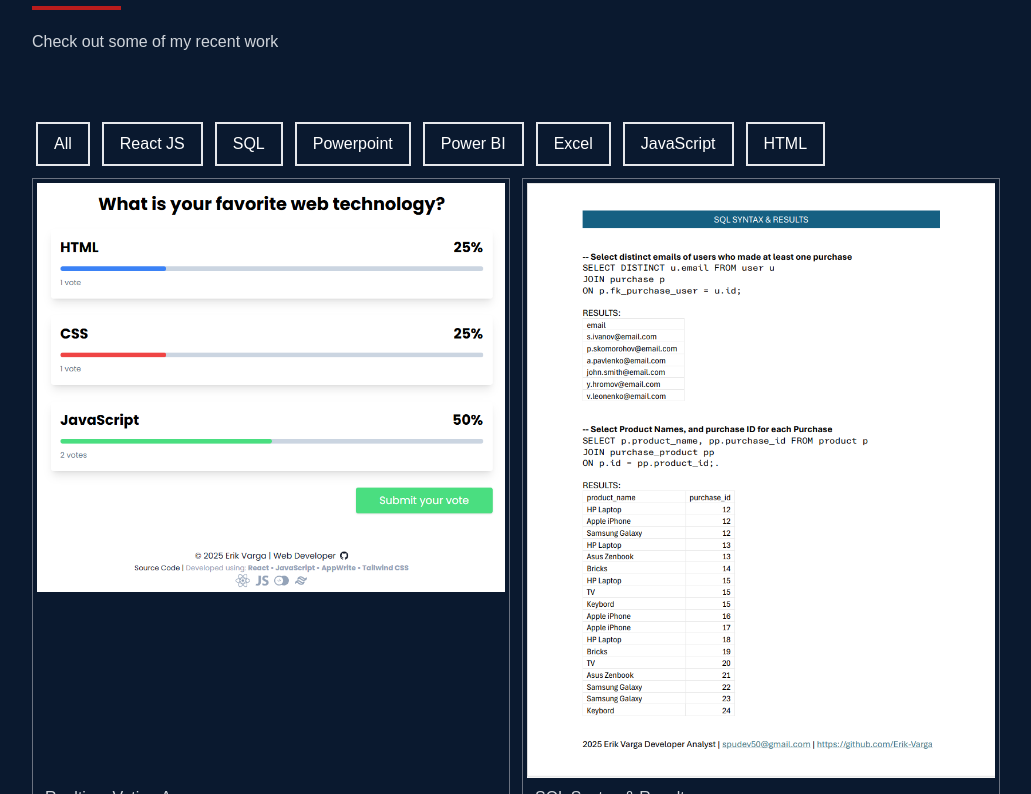
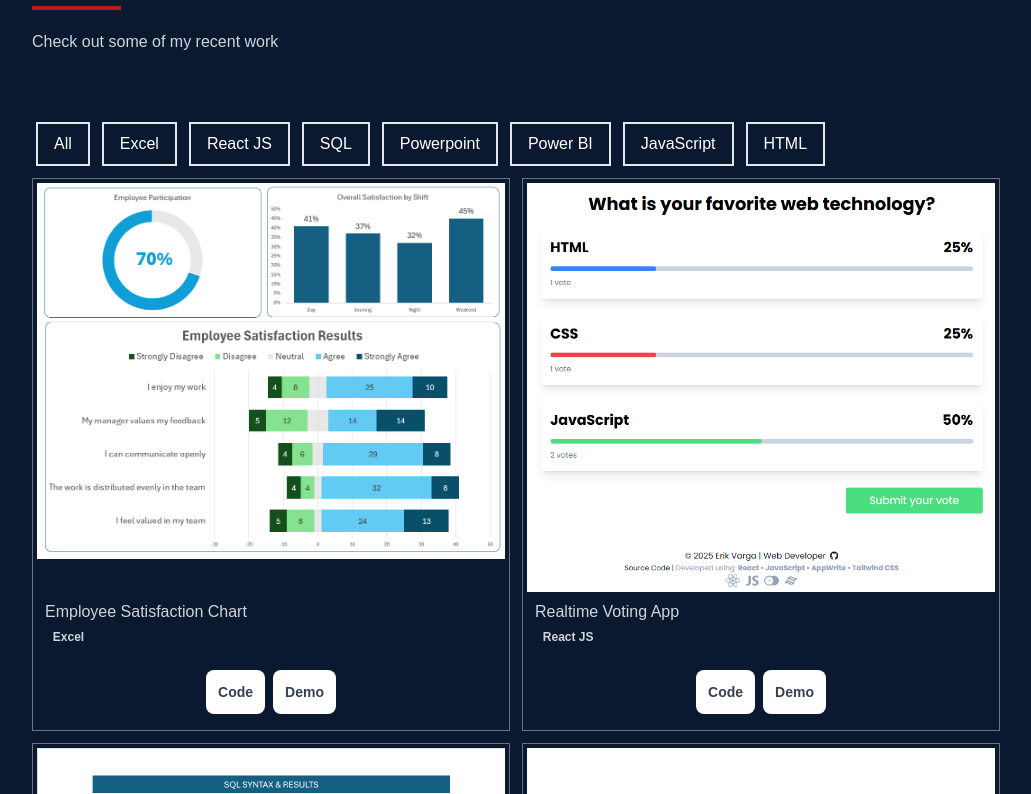
Before and after one commit to Erik-Varga/react-developer-portfolio-app, a React (Create React App) app: page / in a window 1280 px wide. Shown: the part 2546-3340 px from the top of the page, without its empty margins (124-1155 px from the left). Built offline with nearby package versions, Linux system fonts and the light colour scheme.

Commit message:
added excel project

```diff
--- a/src/data/data.js
+++ b/src/data/data.js
@@ -17,9 +17,17 @@ import PowerpointCornerBakeryImg from '../assets/projects/img_powerpoint_corner_
 import SQLSyntaxResultsImg from '../assets/projects/img_sql_syntax_results.png'
 import ReactAppWriteVotingAppImg from '../assets/projects/img_react_appwrite_voting_app.png'
 import HTMLCoffeeShopImg from '../assets/projects/img_js_coffee_shop_page.png'
-
+import ExcelEmployeeChartImg from '../assets/projects/img_excel_employee_chart.png'
 
 export const items = [
+    {
+        id: 20250122,
+        name:"Employee Satisfaction Chart",
+        category: 'Excel',
+        image: ExcelEmployeeChartImg,
+        github:"https://github.com/Erik-Varga/excel-employee-chart",
+        live:"https://github.com/Erik-Varga/excel-employee-chart",
+    },
     {
         id: 20250114,
         name:"Realtime Voting App",
```
Also changed, not shown: src/assets/projects/img_excel_employee_chart.png (added).
